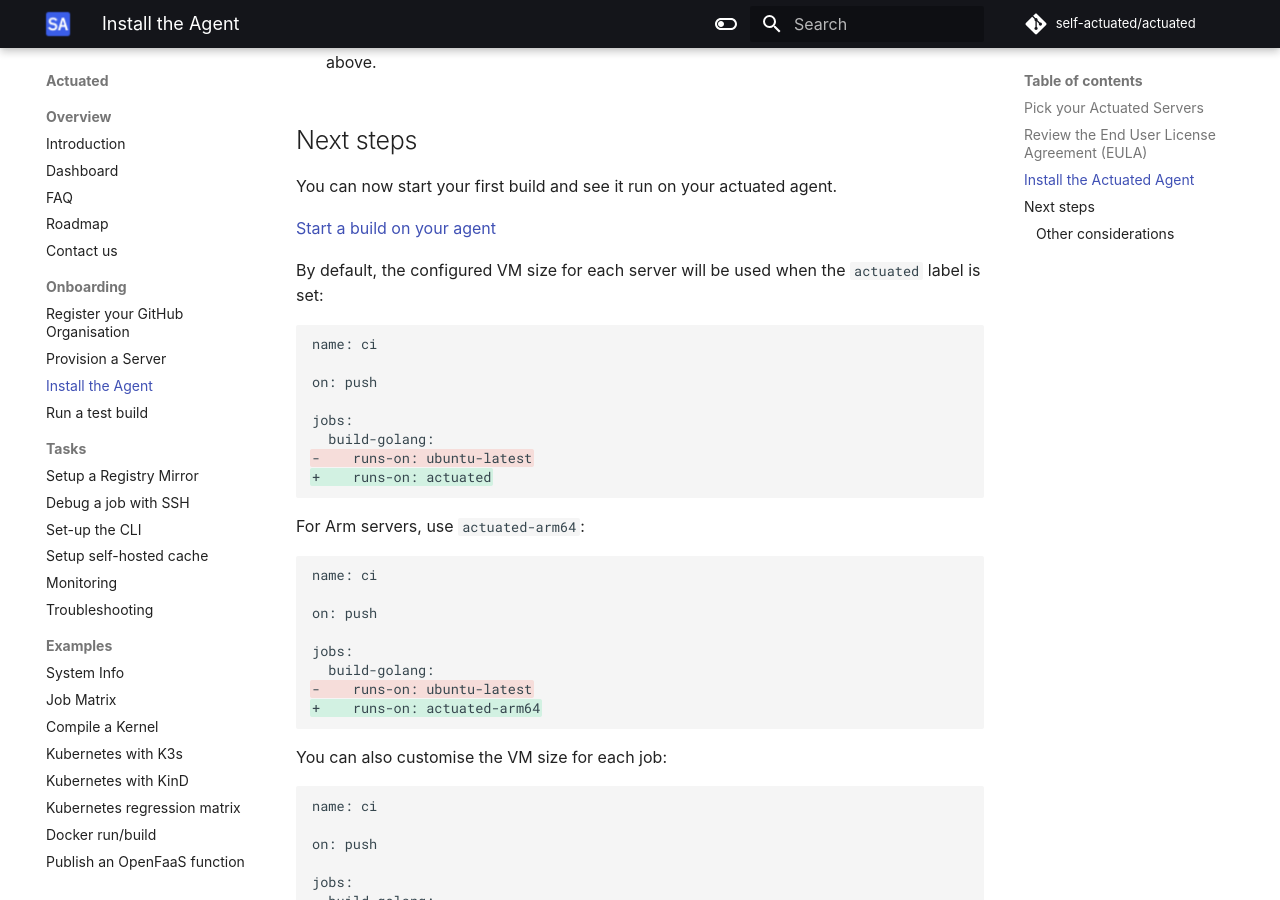
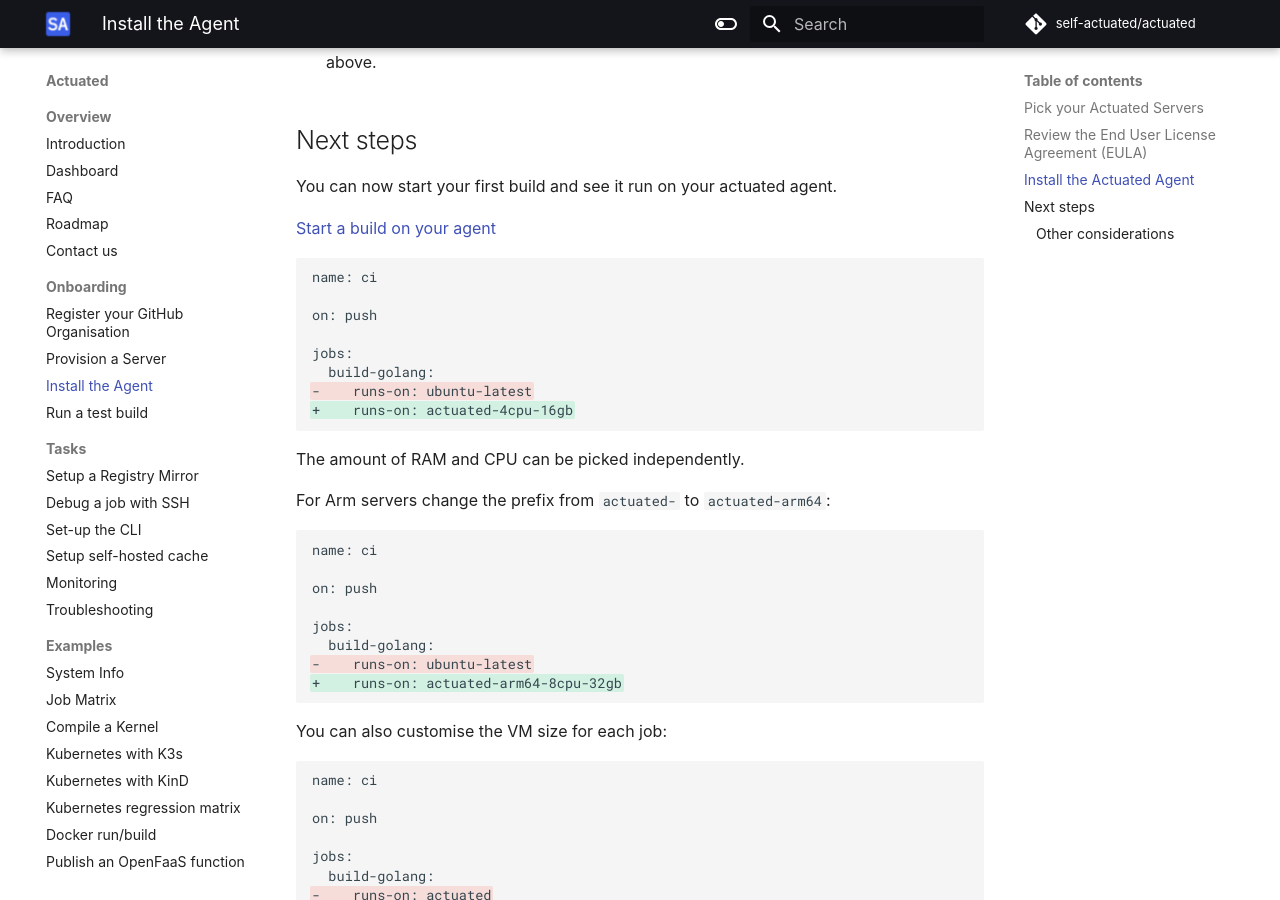
Before and after one commit to welteki/docs.actuated.dev, an MkDocs documentation site: the page built from docs/install-agent.md, in a window 1280 px wide and 900 px high, scrolled down 4028 px. Built offline with MkDocs 1.6.1 and Material for MkDocs 9.7.7, drawn with Linux system fonts in a browser that asks for light colours; some web fonts are replaced.

Commit message:
Switch to new actuated label format
Signed-off-by: Alex Ellis (OpenFaaS Ltd) <alexellis2@gmail.com>

````diff
--- a/docs/install-agent.md
+++ b/docs/install-agent.md
@@ -170,7 +170,20 @@
 
 [Start a build on your agent](/test-build)
 
-By default, the configured VM size for each server will be used when the `actuated` label is set:
+```diff
+name: ci
+
+on: push
+
+jobs:
+  build-golang:
+-    runs-on: ubuntu-latest
++    runs-on: actuated-4cpu-16gb
+```
+
+The amount of RAM and CPU can be picked independently.
+
+For Arm servers change the prefix from `actuated-` to `actuated-arm64`:
 
 ```diff
 name: ci
@@ -180,20 +193,7 @@
 jobs:
   build-golang:
 -    runs-on: ubuntu-latest
-+    runs-on: actuated
-```
-
-For Arm servers, use `actuated-arm64`:
-
-```diff
-name: ci
-
-on: push
-
-jobs:
-  build-golang:
--    runs-on: ubuntu-latest
-+    runs-on: actuated-arm64
++    runs-on: actuated-arm64-8cpu-32gb
 ```
 
 You can also customise the VM size for each job:
````
Also changed, not shown: docs/examples/custom-vm-size.md (+0 -5 lines), docs/examples/docker.md (+3 -3 lines), docs/examples/k3s.md (+2 -2 lines), docs/examples/kind.md (+2 -2 lines).
